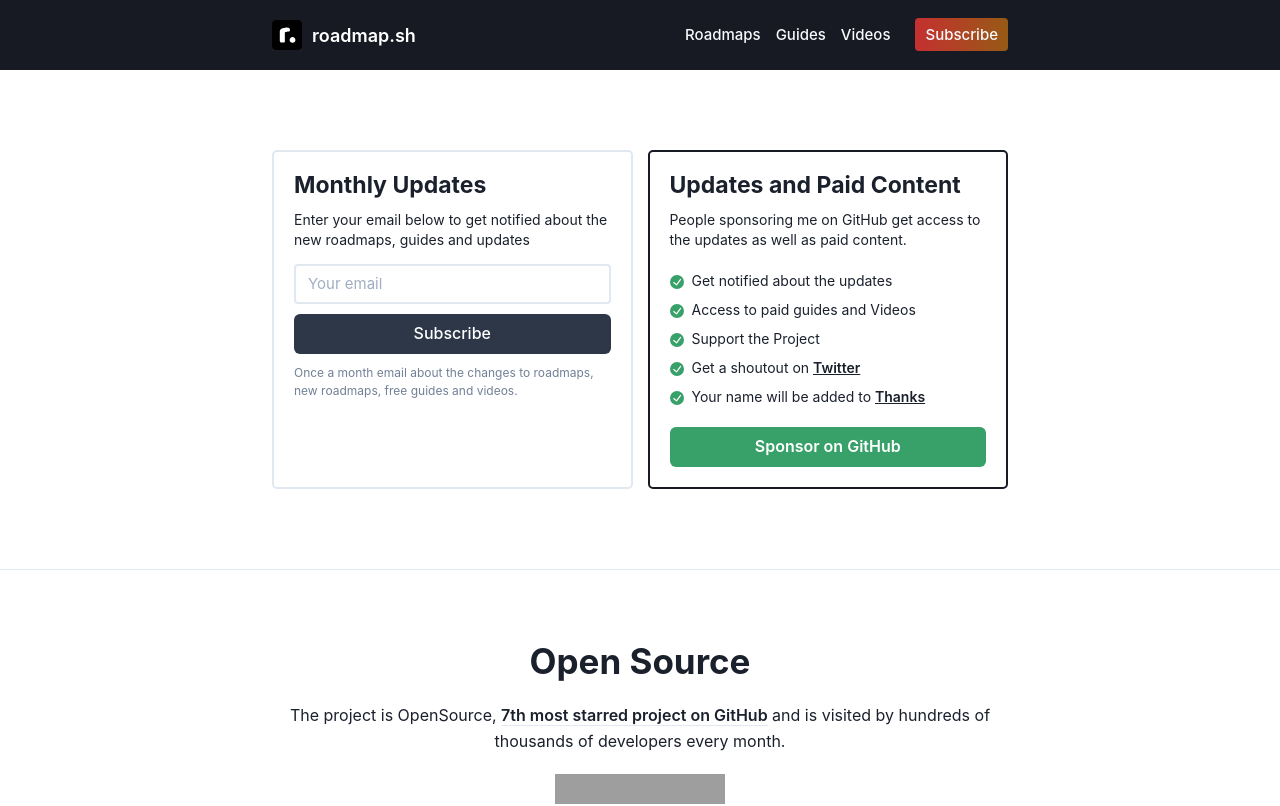
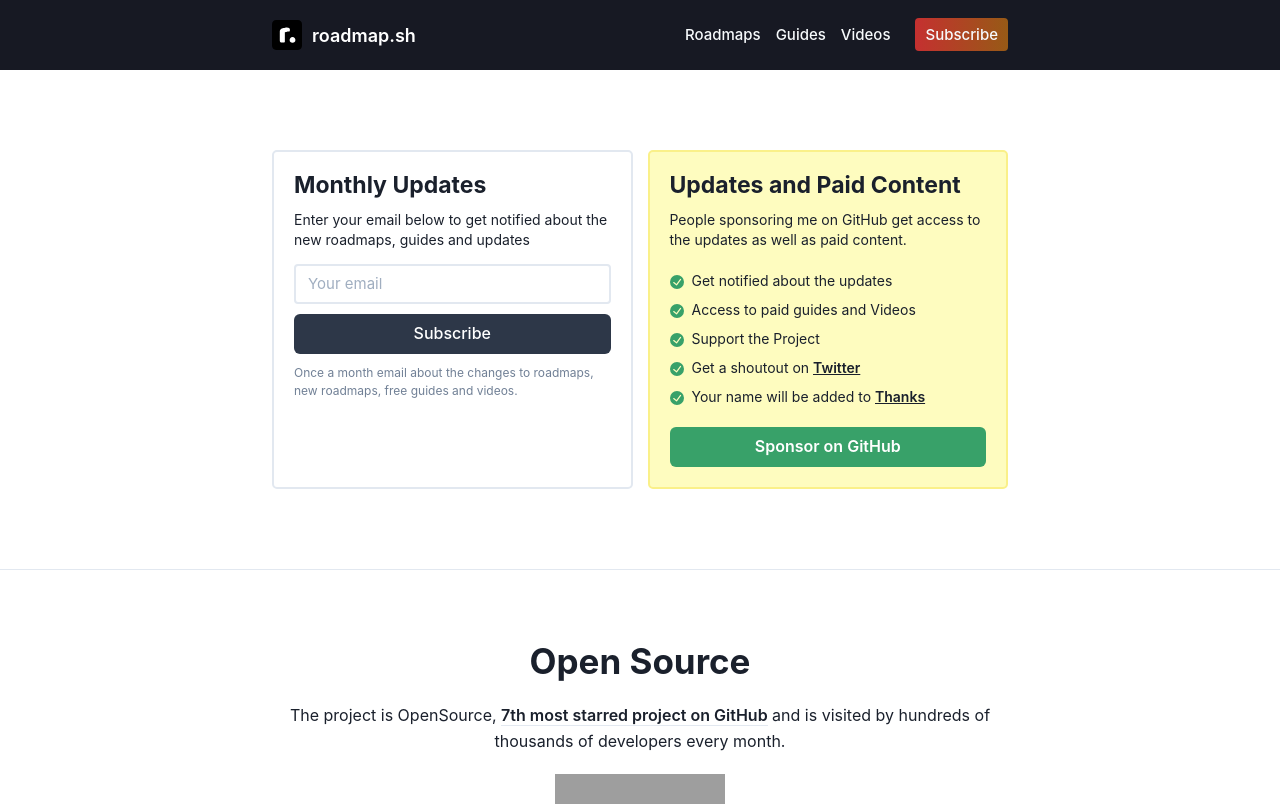
Before and after one commit to jacklee2020716/developer-roadmap, a Next.js app: page /signup in a window 1280 px wide. Shown: the top 806 px of the page. Built offline with nearby package versions, Linux system fonts and the light colour scheme; grey boxes are pictures that could not be loaded.

Commit message:
Style signup page

```diff
--- a/pages/signup.tsx
+++ b/pages/signup.tsx
@@ -30,7 +30,7 @@ export default function SignUp() {
                 <Heading mb='10px' fontSize='23px' fontWeight={700}>Monthly Updates</Heading>
                 <Text mb='14px' fontSize='14px' lineHeight='20px'>Enter your email below to get notified about the new
                   roadmaps, guides and updates</Text>
-                <Input size='sm' fontSize='15px' mb='5px' py='18px' rounded='4px' placeholder='Your email'
+                <Input size='sm' fontSize='15px' py='18px' rounded='4px' placeholder='Your email'
                        borderWidth={2} mb={'10px'} />
                 <Button bg='gray.700' _hover={{ bg: 'black' }} fontWeight={500} color={'white'}
                         w='100%'>Subscribe</Button>
@@ -41,7 +41,7 @@ export default function SignUp() {
                 </Text>
               </Box>
             </Box>
-            <Box p='20px' rounded='5px' borderColor='gray.900' borderWidth={2}>
+            <Box p='20px' rounded='5px' borderWidth={2} bg='yellow.100' borderColor='yellow.200'>
               <Heading mb='10px' fontSize='23px' fontWeight={700}>Updates and Paid Content</Heading>
               <Text mb='20px' fontSize='14px' lineHeight='20px'>People sponsoring me on GitHub get access to the updates
                 as well as paid content.</Text>
```
